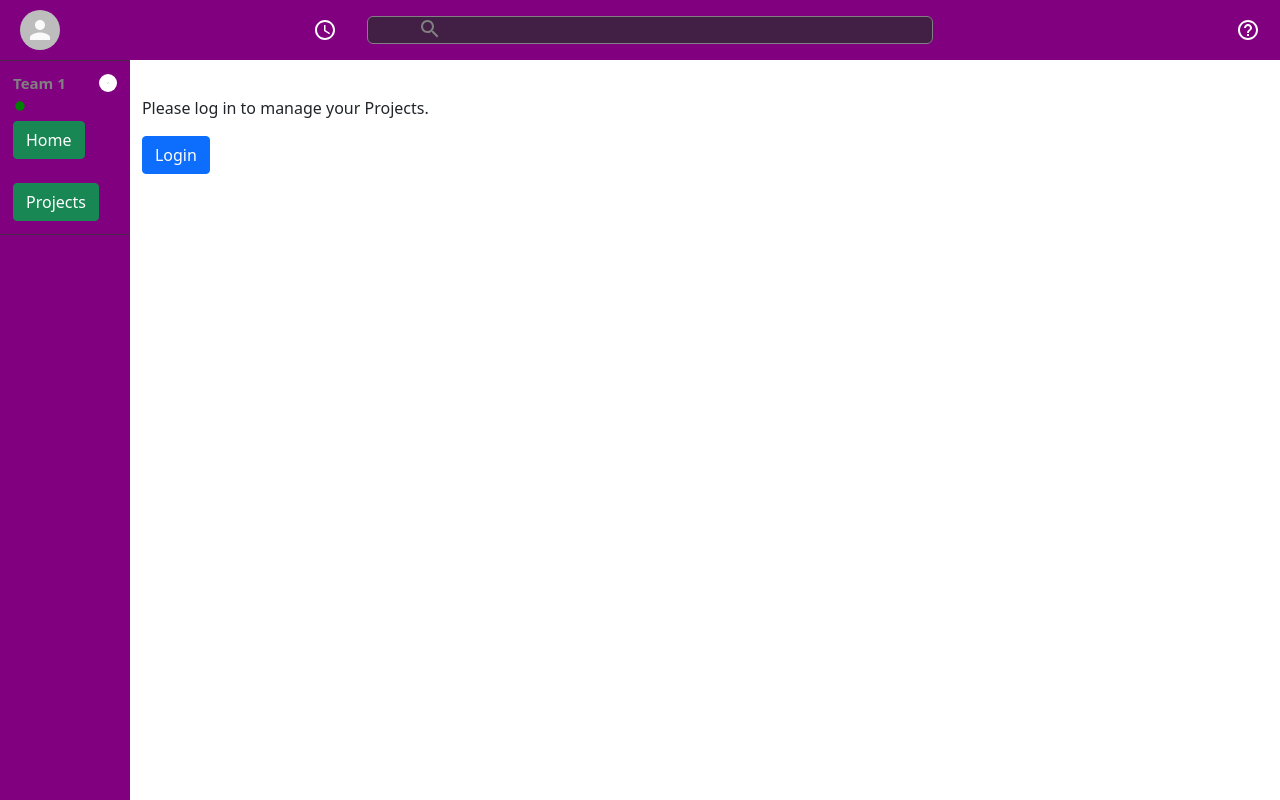
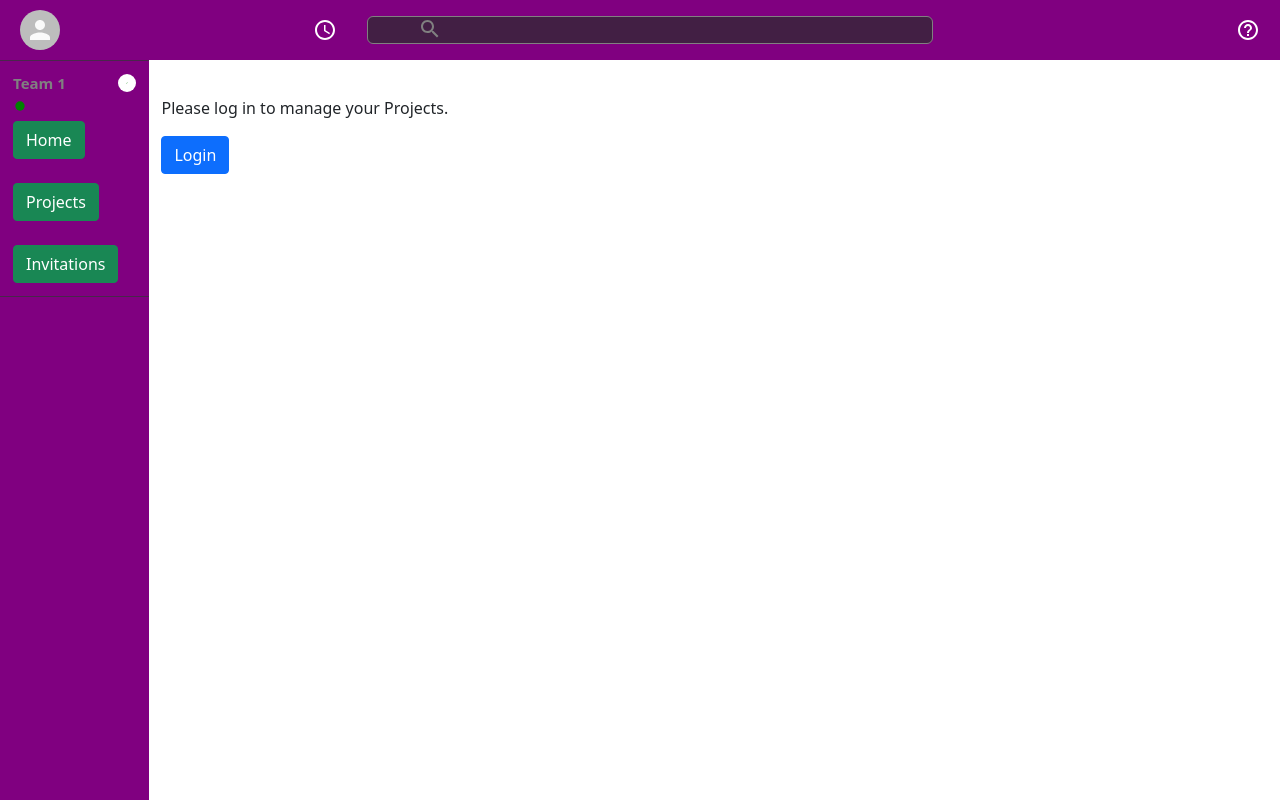
Before and after one commit to alex-cormier/BU-CS473-Team1, a React (Create React App) app in the folder frontend/: page / in a window 1280 px wide. Built offline with nearby package versions, Linux system fonts and the light colour scheme; no server answers.

Commit message:
added inv to sidebar

```diff
--- a/frontend/src/ZachsComponents/Sidebar.js
+++ b/frontend/src/ZachsComponents/Sidebar.js
@@ -32,6 +32,10 @@ function Sidebar() {
                     <div className="Flex">
                         <Button color="success" tag={Link} to="/projects"> Projects</Button>
                     </div>
+                    <div>
+                        <br></br>
+                <Button color="success" tag={Link} to="/invitations">Invitations</Button>
+                </div>
 
 
                 </SidebarInfo>
```
